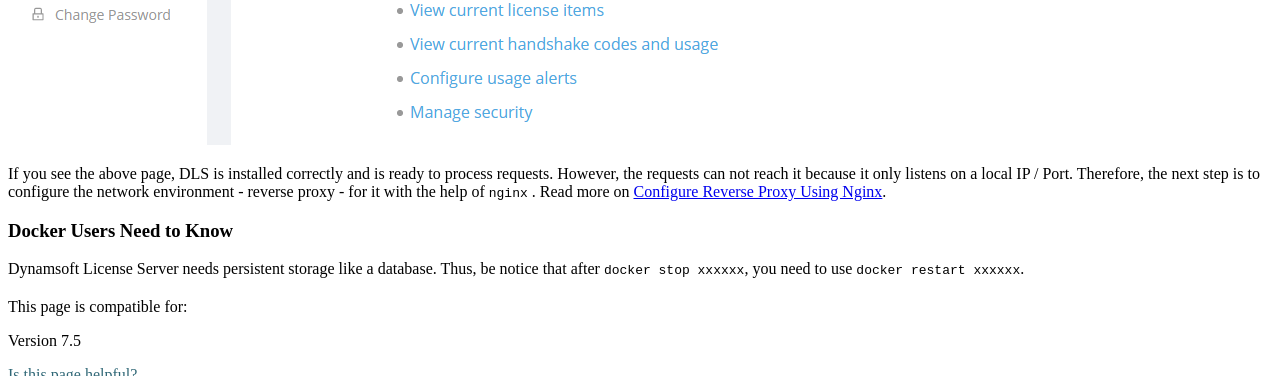
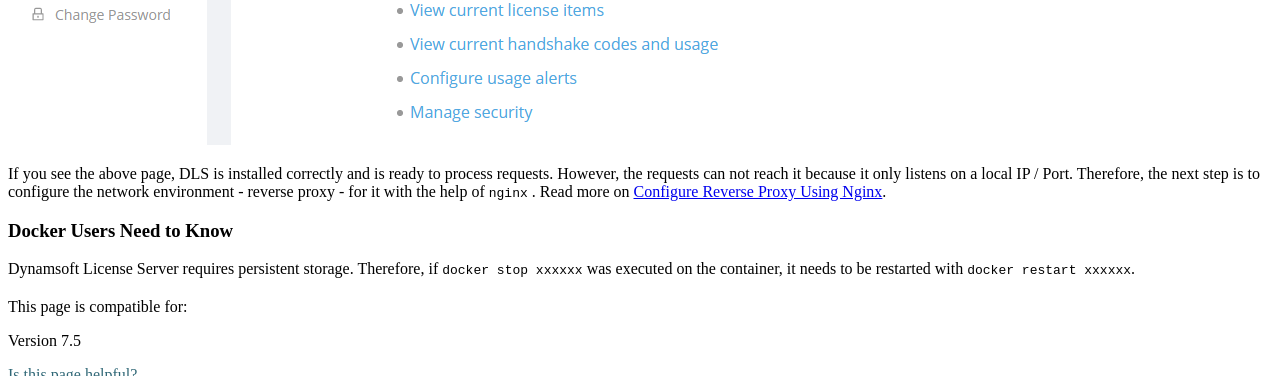
Before and after one commit to dynamsoft-docs/license-server-docs, a Jekyll site: the page built from selfhosting/DLSonLinux.md, in a window 1280 px wide and 900 px high, scrolled down 1943 px, cut to the strip 0-376 px from the top of the window. Built offline with Jekyll 4.4.1, drawn with Linux system fonts in a browser that asks for light colours.

Commit message:
Update DLSonLinux.md

```diff
--- a/selfhosting/DLSonLinux.md
+++ b/selfhosting/DLSonLinux.md
@@ -85,4 +85,4 @@
 
 ### Docker Users Need to Know
 
-Dynamsoft License Server needs persistent storage like a database. Thus, be notice that after `docker stop xxxxxx`, you need to use `docker restart xxxxxx`.
+Dynamsoft License Server requires persistent storage. Therefore, if `docker stop xxxxxx` was executed on the container, it needs to be restarted with `docker restart xxxxxx`.
```
